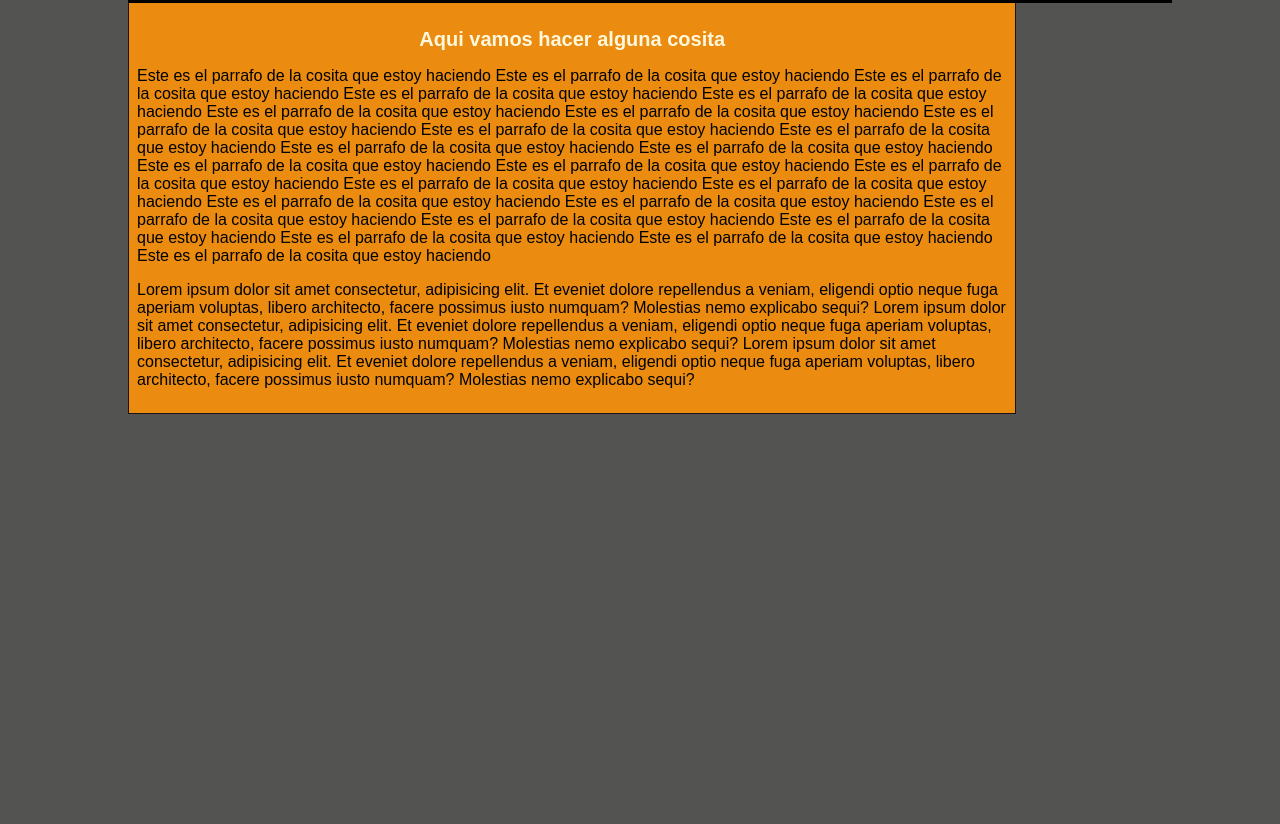
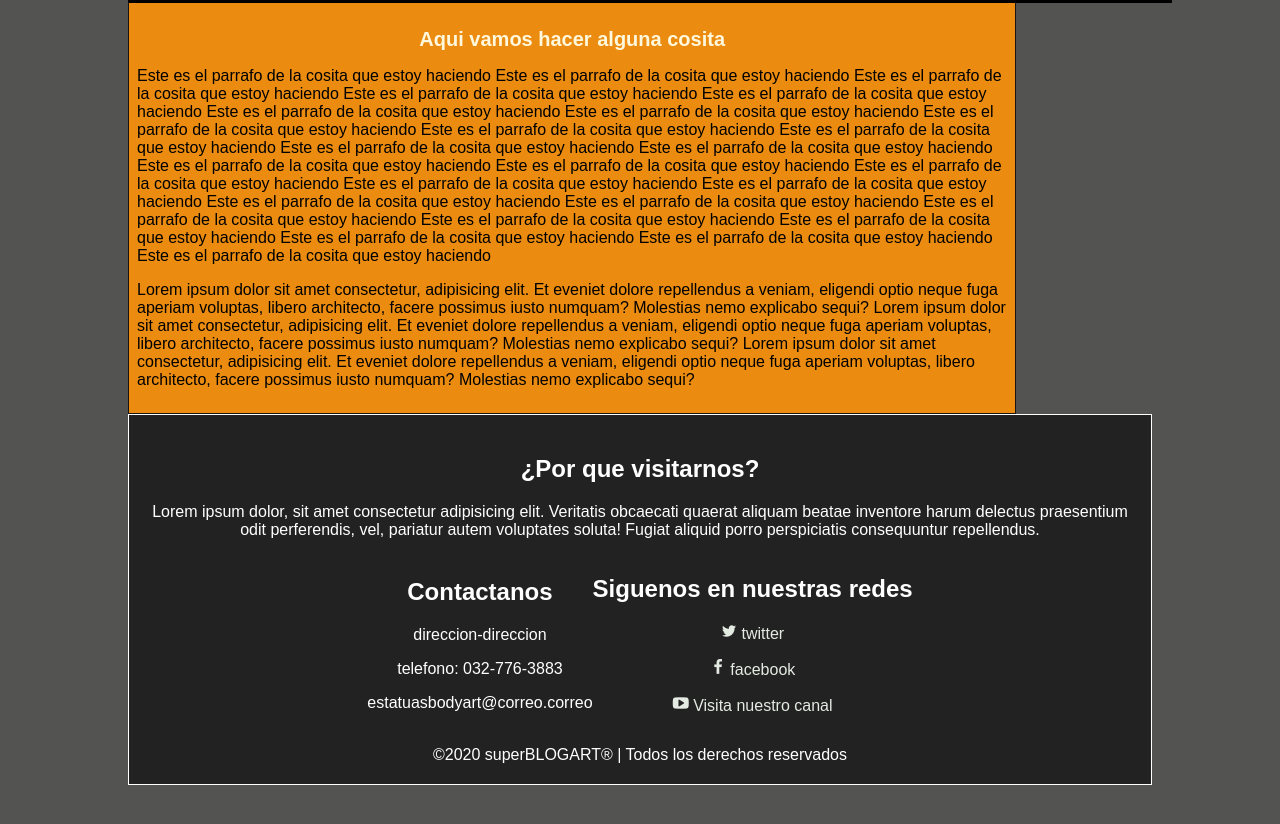
Before and after one commit to camilo-gallo/super-blogart, a plain HTML site: page index.html in a window 1280 px wide. Shown: the part 368-1192 px from the top of the page. Before the commit the page ends 910 px from the top, so only its background shows below. Drawn offline with Linux system fonts and the light colour scheme; files that its build step writes are made by us from their sources; files whose address does not match are found by name.

Commit message:
el primer commit del footer ya casi esta terminado

```diff
--- a/css/estilos.css
+++ b/css/estilos.css
@@ -16,6 +16,7 @@ body
     margin-top: 0;
 
 }
+/*---------------------------------HEADER--------------------------------------*/
 .cabecera
 {
     width: 100%;
@@ -62,6 +63,8 @@ body
     width: 250px;
     height: 250px;
 }
+
+/*---------------------------------NAV--------------------------------------*/
 
 .barra {
     width: 100%;
@@ -141,6 +144,8 @@ body
 
 }
 
+/*---------------------------------ARTICLE--------------------------------------*/
+
 .container {
     width: 85%;
     height: 100%;
@@ -163,3 +168,35 @@ body
 {
     color: black;
 }
+
+/*---------------------------------FOOTER--------------------------------------*/
+.main-footer
+{
+    background: #222;
+    color: white;
+    padding: 10px;
+    padding-top: 20px;
+    padding-bottom: 20px;
+    border:1px solid white ;
+
+}
+.main-footer .container__flex
+{
+    display: flex;
+    flex-wrap: wrap;
+    justify-content: center;
+    align-items: center;
+    width: 100%;
+}
+.main-footer .copy
+{
+    text-align: center;
+    margin: auto;
+    margin-top: 15px;
+}
+
+.main-footer .container__flex [class*="icon-"]
+{
+    color: rgb(227, 235, 226);
+    text-decoration: none;
+}
--- a/index.html
+++ b/index.html
@@ -86,6 +86,33 @@
 
             </p>
         </section>
+        <footer class="main-footer">
+            <div class="container__flex">
+                <div class="column--33">
+                    <h2 class="column__title">¿Por que visitarnos?</h2>
+                    <p class="column__txt">
+                        Lorem ipsum dolor, sit amet consectetur adipisicing elit.
+                        Veritatis obcaecati quaerat aliquam beatae inventore harum
+                        delectus praesentium odit perferendis, vel, pariatur autem
+                        voluptates soluta! Fugiat aliquid porro perspiciatis consequuntur
+                        repellendus.
+                    </p>
+                </div>
+                <div class="column--33">
+                    <h2 class="column__title">Contactanos</h2>
+                    <p class="column__txt">direccion-direccion</p>
+                    <p class="column__txt">telefono: 032-776-3883</p>
+                    <p class="column__txt">estatuasbodyart@correo.correo</p>
+                </div>
+                <div class="column--33">
+                    <h2 class="column__title">Siguenos en nuestras redes</h2>
+                    <p class="column__txt"><a href="" class="icon-twitter"> twitter</a></p>
+                    <p class="column__txt"><a href="" class="icon-facebook"> facebook</a></p>
+                    <p class="column__txt"><a href="" class="icon-youtube"> Visita nuestro canal</a></p>
+                </div>
+            </div>
+            <p class="copy">©2020 superBLOGART® | Todos los derechos reservados </p>
+        </footer>
     </div>
 </body>
 </html>
```
